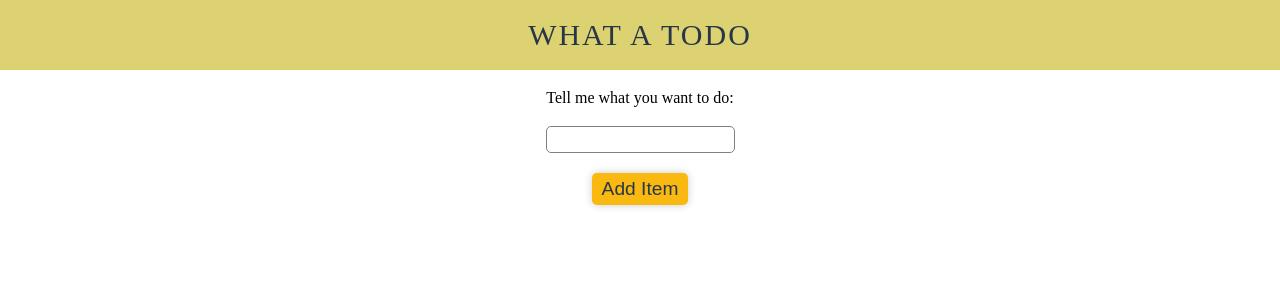
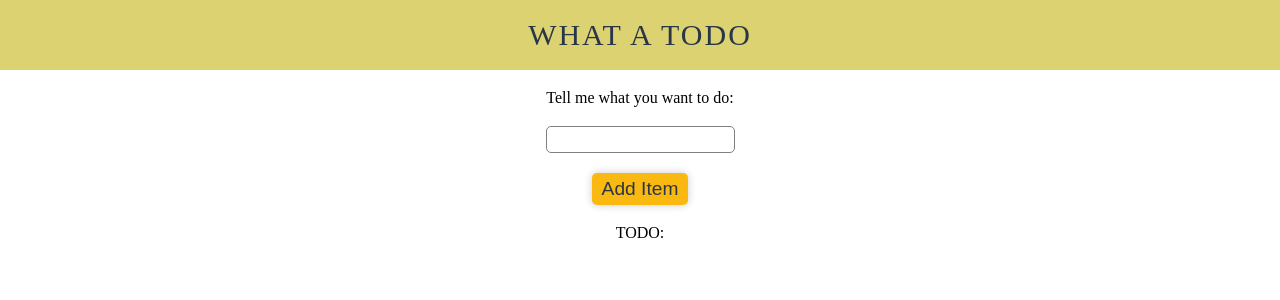
Before and after one commit to braxtonlemmon/typescript-todo, a React (Create React App) app: page / in a window 1280 px wide. Shown: the top 300 px of the page. Built offline with nearby package versions, Linux system fonts and the light colour scheme.

Commit message:
Import newly create App.styles.ts

```diff
--- a/src/App.tsx
+++ b/src/App.tsx
@@ -1,7 +1,8 @@
 import React, { useState, useEffect } from "react";
-import "./App.css";
+import { Wrapper } from "./App.styles";
 import Header from "./components/Header/Header";
 import Form from "./components/Form/Form";
+import Display from "./components/Display/Display";
 import { ThemeProvider } from "styled-components";
 import theme from "./theme/theme";
 import GlobalStyle from "./theme/global";
@@ -20,10 +21,11 @@ function App() {
   return (
     <ThemeProvider theme={theme}>
       <GlobalStyle />
-      <div className="App">
+      <Wrapper>
         <Header title="WHAT A TODO" />
         <Form addTodoToList={addTodoToList} />
-      </div>
+        <Display todoList={todoList} />
+      </Wrapper>
     </ThemeProvider>
   );
 }
```
